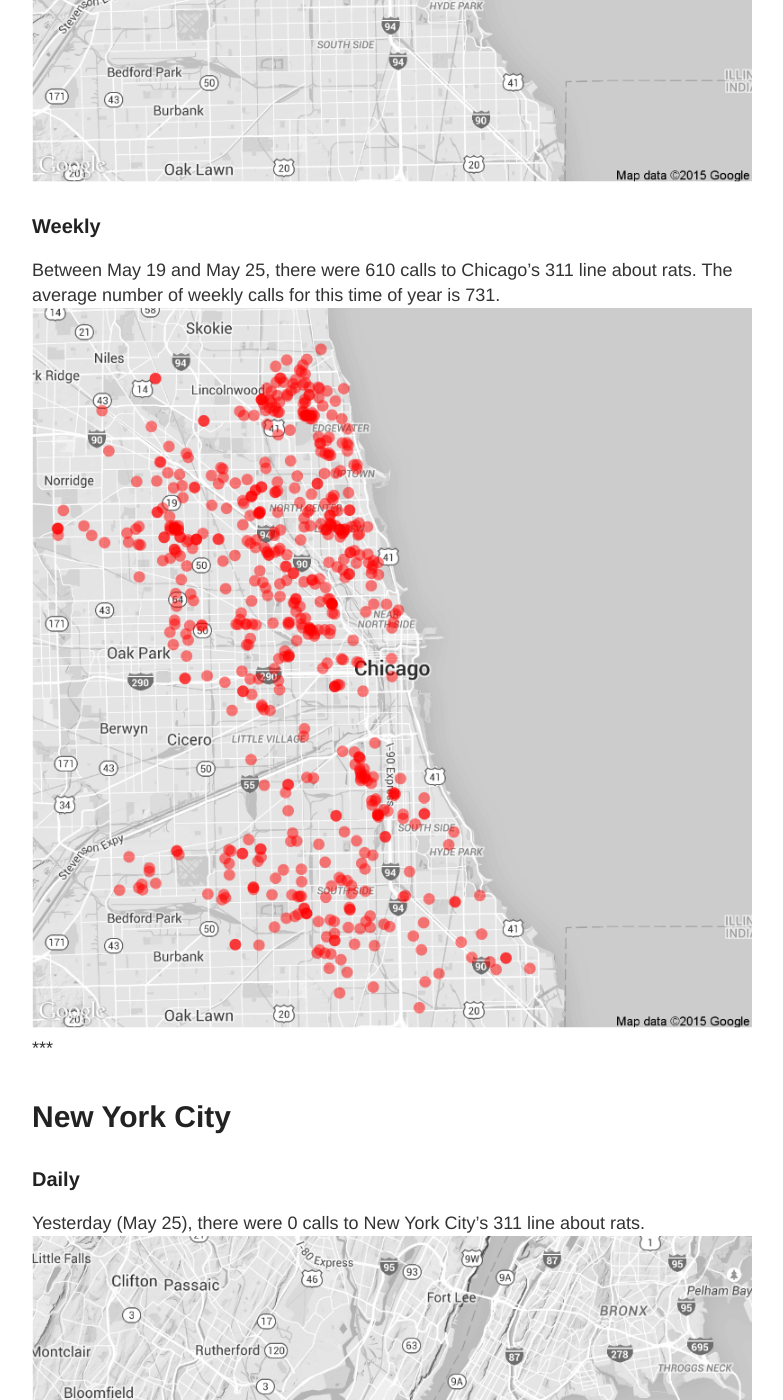
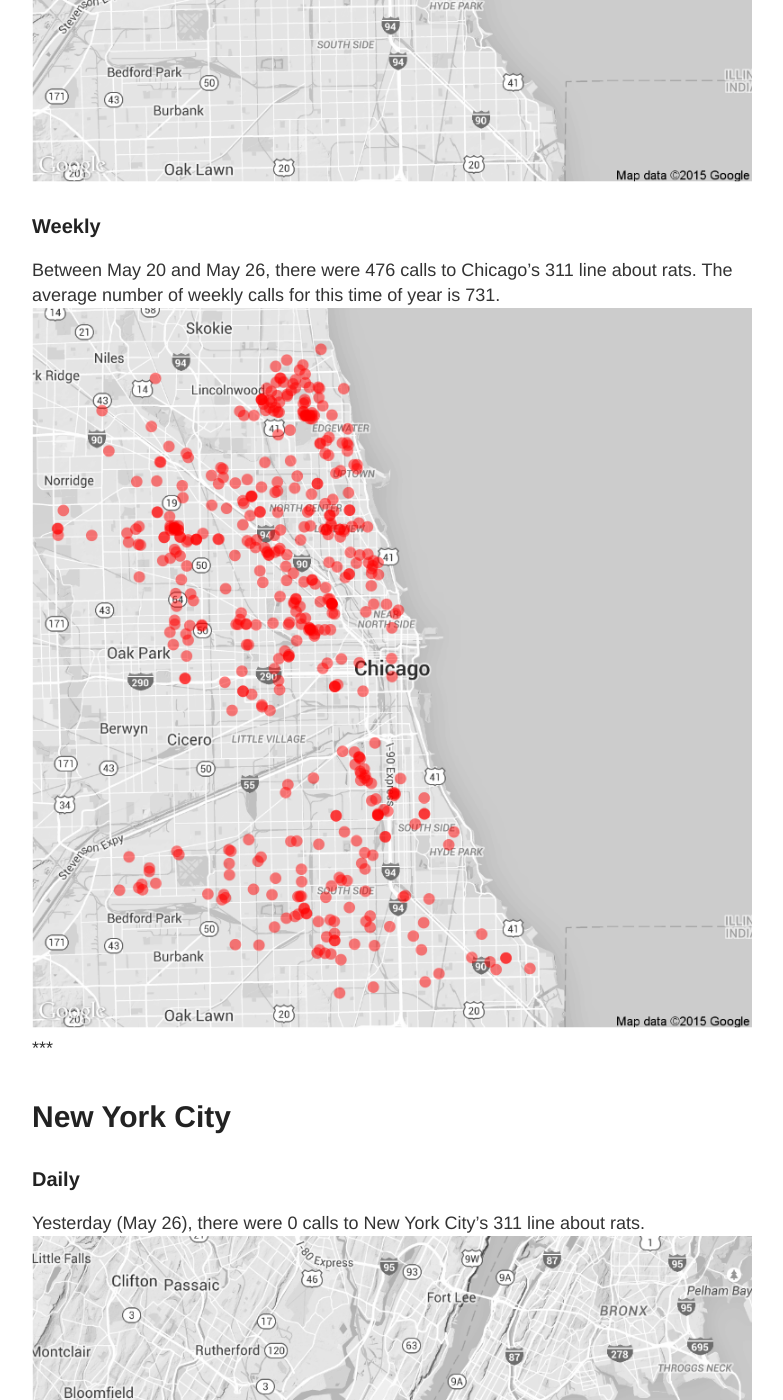
Before and after one commit to DanielHadley/ratmaps, a Jekyll site: the page built from daily.md, in a window 1280 px wide and 1400 px high, scrolled down 1033 px. Shown: the whole window, without its empty margins (248-1031 px from the left). Built offline with Jekyll 4.4.1, drawn with Linux system fonts in a browser that asks for light colours; comment, search, counter and statistics services are not loaded; some of the changed text lies outside the part shown.

Commit message:
Daily Maps

```diff
--- a/daily.md
+++ b/daily.md
@@ -15,22 +15,22 @@
 
 ### Daily
 
-Yesterday (May 25), there were 0 calls to Chicago's 311 line about rats.
+Yesterday (May 26), there were 0 calls to Chicago's 311 line about rats.
 ![Chicago rat calls to 311 weekly map]({{ site.cityimages }}/daily/Chicago_Rat_Map_Daily.png)
 
 ### Weekly
-Between May 19 and May 25, there were 610 calls to Chicago's 311 line about rats. The average number of weekly calls for this time of year is 731.
+Between May 20 and May 26, there were 476 calls to Chicago's 311 line about rats. The average number of weekly calls for this time of year is 731.
 ![Chicago rat calls to 311 weekly map]({{ site.cityimages }}/daily/Chicago_Rat_Map_Weekly.png)
 ***
 # New York City <a id="nyc"><a>
 
 ### Daily
 
-Yesterday (May 25), there were 0 calls to New York City's 311 line about rats.
+Yesterday (May 26), there were 0 calls to New York City's 311 line about rats.
 ![NYC rat calls to 311 weekly map]({{ site.cityimages }}/daily/NYC_Rat_Map_Daily.png)
 
 ### Weekly
-Between May 19 and May 25, there were 0 calls to New York City's 311 line about rats. The average number of weekly calls for this time of year is 265.
+Between May 20 and May 26, there were 0 calls to New York City's 311 line about rats. The average number of weekly calls for this time of year is 271.
 ![NYC rat calls to 311 weekly map]({{ site.cityimages }}/daily/NYC_Rat_Map_Weekly.png)
 
 Each red dot represents one call about a rat seen in that location. The dots are transparent, so multiple calls from one location will be seen as a solid dot. The usual caveats apply: more calls do not necessarily mean that there are more rats in that location than other parts of the city. A cluster of dots could indicate that one resident is unusually vocal about rodents in his or her neighborhood. Also, more densely populated neighborhoods tend to make more calls to 311.
```
Also changed, not shown: images/pages/daily/Chicago_Rat_Map_Daily.png, images/pages/daily/Chicago_Rat_Map_Weekly.png, images/pages/daily/NYC_Rat_Map_Daily.png, images/pages/daily/NYC_Rat_Map_Weekly.png.
